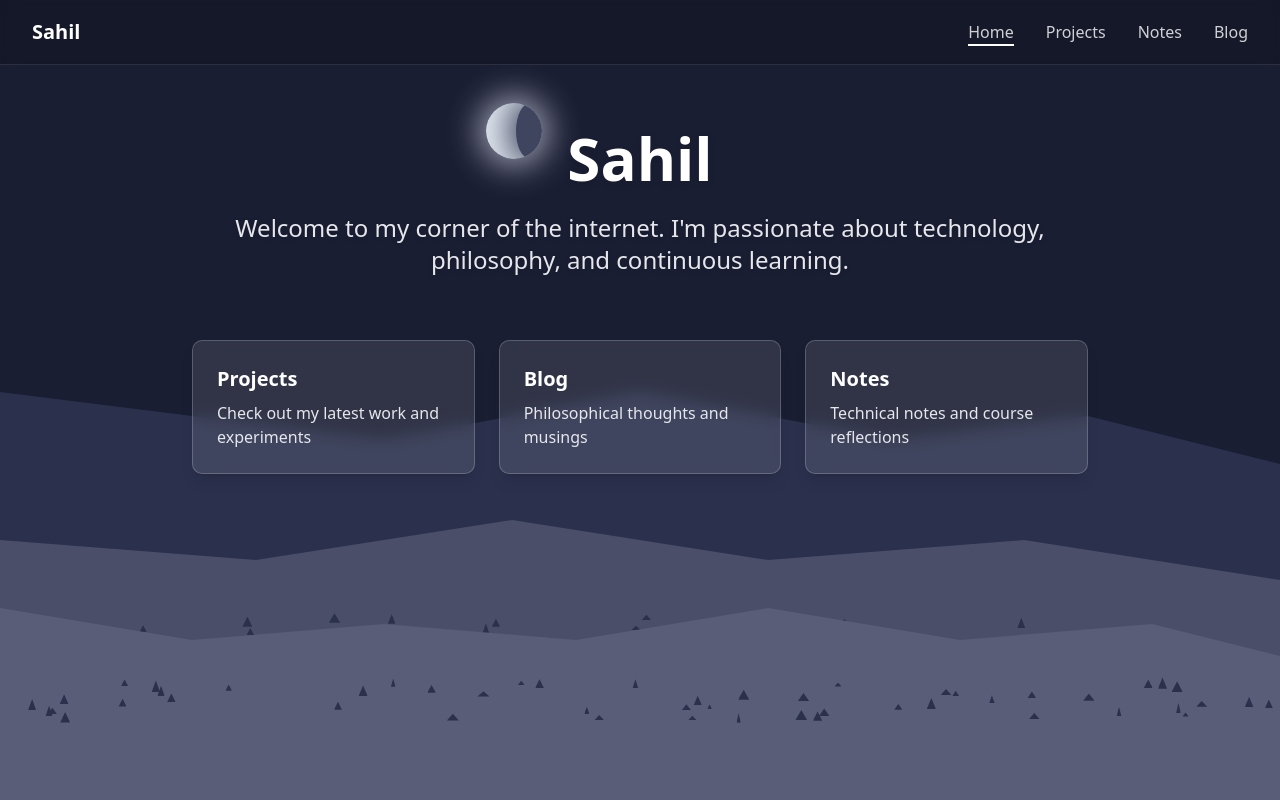
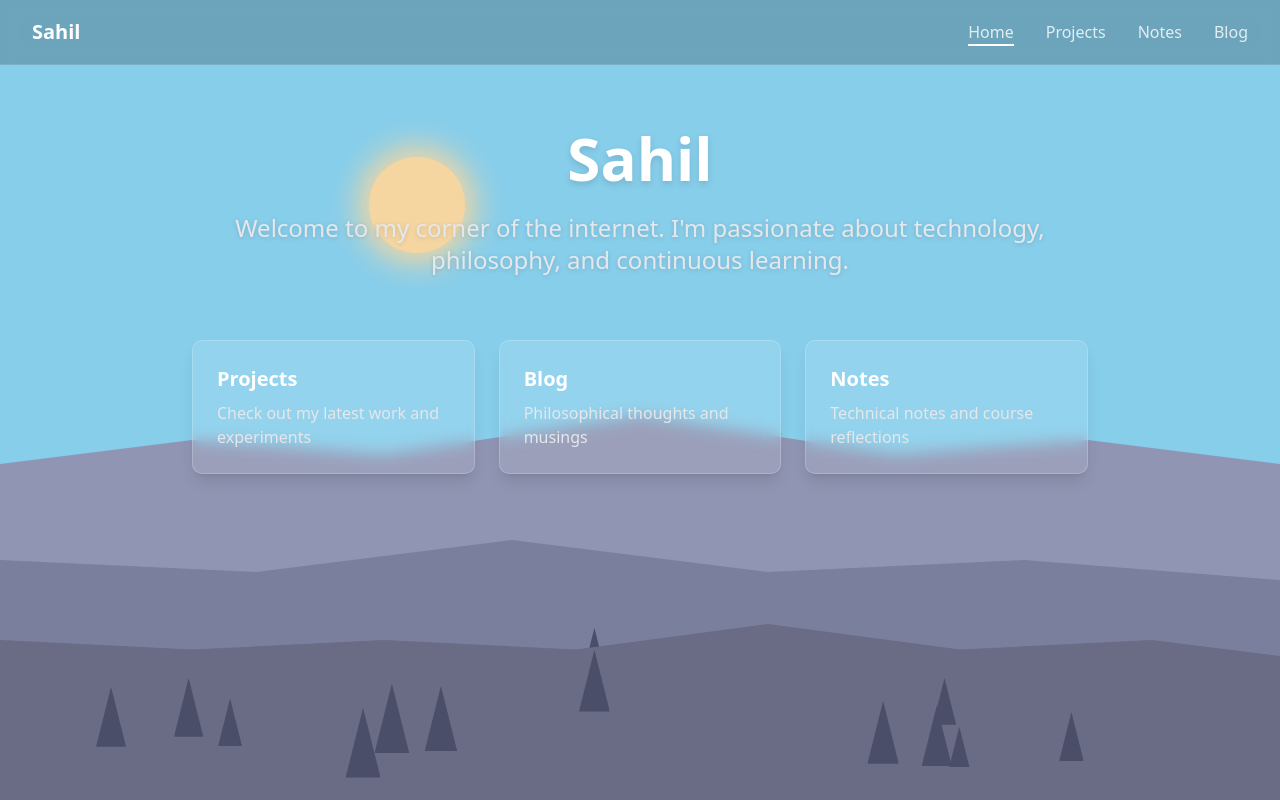
Before and after one commit to woodpulp003/personal-website, a Next.js app: page / in a window 1280 px wide. Built offline with nearby package versions, Linux system fonts and the light colour scheme.

Commit message:
sky full of stars

```diff
--- a/src/app/page.tsx
+++ b/src/app/page.tsx
@@ -36,24 +36,40 @@
   return `#${rr.toString(16).padStart(2, '0')}${rg.toString(16).padStart(2, '0')}${rb.toString(16).padStart(2, '0')}`;
 }
 
+// Add seeded random number generator
+function mulberry32(a: number) {
+  return function() {
+    let t = a += 0x6D2B79F5;
+    t = Math.imul(t ^ t >>> 15, t | 1);
+    t ^= t + Math.imul(t ^ t >>> 7, t | 61);
+    return ((t ^ t >>> 14) >>> 0) / 4294967296;
+  }
+}
+
 // Component to render the star field only on the client
 const StarField = ({ isNight, scrollY }: { isNight: boolean, scrollY: number }) => {
   const [stars, setStars] = useState<Array<{ id: number, style: CSSProperties }>>([]);
 
   // Effect to generate stars only on the client after mount
   useEffect(() => {
-    const generatedStars = Array.from({ length: 350 }).map((_, i) => {
-      const size = Math.random() * 1.5 + 0.5;
+    const random = mulberry32(5); // Use seed 42 for stars
+    const generatedStars = Array.from({ length: 500 }).map((_, i) => {
+      // Create more stars near the top using exponential distribution
+      const top = Math.pow(random(), 2) * 100; // This creates more stars near 0%
+      const size = random() * 1.2 + 0.3; // Smaller stars: 0.3-1.5px
+      const opacity = random() * 0.5 + 0.3; // Opacity between 0.3-0.8
+      const twinkleDuration = random() * 3 + 2; // Twinkle duration between 2-5s
+
       return {
         id: i,
         style: {
           width: `${size}px`,
           height: `${size}px`,
-          top: `${Math.pow(Math.random(), 1.5) * 100}%`, // more stars near horizon
-          left: `${Math.random() * 100}%`,
-          opacity: Math.random() * 0.7 + 0.3,
-          animation: `twinkle ${Math.random() * 5 + 5}s ease-in-out infinite alternate`,
-          filter: 'blur(0.5px)',
+          top: `${top}%`,
+          left: `${random() * 100}%`,
+          opacity,
+          animation: `twinkle ${twinkleDuration}s ease-in-out infinite alternate`,
+          filter: 'blur(0.2px)',
         }
       };
     });
@@ -62,11 +78,11 @@
 
   // Render stars only if it's night and the stars array is populated
   if (!isNight || stars.length === 0) {
-    return null; // Don't render stars if not night or not yet generated
+    return null;
   }
 
   return (
-    <div className="absolute inset-0 z-[-2] pointer-events-none" style={{ opacity: 1 - (scrollY * 0.001) }}>
+    <div className="fixed inset-0 z-[-1] pointer-events-none" style={{ opacity: 1 - (scrollY * 0.001) }}>
       {stars.map((star) => (
         <div
           key={star.id}
@@ -78,29 +94,33 @@
   );
 };
 
-// Component to render geometric trees on a mountain layer
-const MountainTrees = ({ colorClass, density, mountainHeight, scrollFactor }: { colorClass: string, density: number, mountainHeight: string, scrollFactor: number }) => {
+// Component to render geometric trees on mountains
+const MountainTrees = ({ colorClass, mountainHeight, scrollFactor }: { colorClass: string, mountainHeight: string, scrollFactor: number }) => {
   const [trees, setTrees] = useState<Array<{ id: number, style: CSSProperties }>>([]);
   const [scrollY, setScrollY] = useState(0);
 
   // Effect to generate trees only on the client after mount
   useEffect(() => {
-    const generatedTrees = Array.from({ length: density }).map((_, i) => ({
-      id: i,
-      style: {
-        position: 'absolute' as CSSProperties['position'],
-        // Random horizontal position across the mountain width
-        left: `${Math.random() * 100}%`,
-        // Random vertical position near the top of the mountain layer, adjusted for perceived perspective
-        bottom: `${Math.random() * (parseInt(mountainHeight, 10) * 0.3) + (parseInt(mountainHeight, 10) * 0.6)}%`,
-        width: `${Math.random() * 8 + 4}px`, // Random width
-        height: `${Math.random() * 8 + 4}px`, // Random height
-        // Use clip-path to create a triangle shape
-        clipPath: 'polygon(50% 0%, 0% 100%, 100% 100%)',
-        // The background color will be applied via the Tailwind class
-        // transform: 'translateX(-50%)', // Center the triangle horizontally
-      }
-    }));
+    const random = mulberry32(5); // Use seed 123 for trees
+    const generatedTrees = Array.from({ length: 12 }).map((_, i) => {
+      const height = random() * 30 + 40; // Height between 40-70px
+      const width = height * 0.5; // Width is 50% of height
+      const left = random() * 85 + 7.5; // Position between 7.5-92.5% of width
+      const bottom = random() * 25 + 5; // Position between 5-30% from bottom
+
+      return {
+        id: i,
+        style: {
+          position: 'absolute' as CSSProperties['position'],
+          left: `${left}%`,
+          bottom: `${bottom}%`,
+          width: `${width}px`,
+          height: `${height}px`,
+          clipPath: 'polygon(50% 0%, 0% 100%, 100% 100%)',
+          transition: 'background-color 1s ease-in-out',
+        }
+      };
+    });
     setTrees(generatedTrees);
 
     // Add scroll listener for parallax effect
@@ -110,7 +130,7 @@
     window.addEventListener('scroll', handleScroll);
     return () => window.removeEventListener('scroll', handleScroll);
 
-  }, [density, mountainHeight]); // Regenerate trees if density or mountain height changes
+  }, [mountainHeight]);
 
   return (
     <div className="absolute inset-0 z-10">
@@ -136,11 +156,6 @@
   const [farMountainColor, setFarMountainColor] = useState('#9095b3'); // Default to Alto's day color
   const [middleMountainColor, setMiddleMountainColor] = useState('#7a7f9e'); // Default to Alto's day color
   const [closeMountainColor, setCloseMountainColor] = useState('#6a6b85'); // Default to Alto's day color
-
-  const [farTreeColor, setFarTreeColor] = useState('bg-alto-tree-day');
-  const [middleTreeColor, setMiddleTreeColor] = useState('bg-alto-tree-day');
-  const [closeTreeColor, setCloseTreeColor] = useState('bg-alto-tree-day');
-
   const [skyColor, setSkyColor] = useState('#87ceeb');
   const [arcCenterY, setArcCenterY] = useState(400); // Default value
 
@@ -174,16 +189,23 @@
     let animationFrame: number;
     function updateCelestial() {
       const now = performance.now();
-      const fastMinutes = ((now / 1000) % 120) / 120 * 1440;
+      // Get current time in milliseconds and modulo by 2 minutes (120000ms)
+      const currentTimeMs = Date.now() % 120000;
+      // Add the current time offset to the animation
+      const fastMinutes = ((now / 1000 + currentTimeMs / 1000) % 120) / 120 * 1440;
       const dayProgress = fastMinutes / 1440;
       const sunAngle = dayProgress * 2 * Math.PI - Math.PI / 2;
       const moonAngle = sunAngle + Math.PI;
       const arcRadius = arcCenterY * 0.7;
 
+      const newSunTop = `${arcCenterY - arcRadius * Math.sin(sunAngle)}px`;
+      const newSunLeft = `${50 + 35 * Math.cos(sunAngle)}%`;
+      const isSunVisible = arcCenterY - arcRadius * Math.sin(sunAngle) < arcCenterY;
+
       setSunPosition({
-        top: `${arcCenterY - arcRadius * Math.sin(sunAngle)}px`,
-        left: `${50 + 35 * Math.cos(sunAngle)}%`,
-        visible: arcCenterY - arcRadius * Math.sin(sunAngle) < arcCenterY
+        top: newSunTop,
+        left: newSunLeft,
+        visible: isSunVisible
       });
 
       setMoonPosition({
@@ -195,21 +217,43 @@
       // Night detection
       const hour = Math.floor(fastMinutes / 60);
       setIsNight(hour < 6 || hour >= 20);
-      // Mountain and tree colors (unchanged)
-      let farMountainHex = '#9095b3', middleMountainHex = '#7a7f9e', closeMountainHex = '#6a6b85';
-      if (hour >= 0 && hour < 6) { farMountainHex = '#2b304d'; middleMountainHex = '#4a4e69'; closeMountainHex = '#5a5d77'; }
-      else if (hour >= 6 && hour < 8) { farMountainHex = '#e3a975'; middleMountainHex = '#eacb8a'; closeMountainHex = '#f5d6a1'; }
-      else if (hour >= 17 && hour < 20) { farMountainHex = '#fb8b24'; middleMountainHex = '#ffb703'; closeMountainHex = '#f5d6a1'; }
-      else if (hour >= 20) { farMountainHex = '#2b304d'; middleMountainHex = '#4a4e69'; closeMountainHex = '#5a5d77'; }
-      setFarMountainColor(farMountainHex);
-      setMiddleMountainColor(middleMountainHex);
-      setCloseMountainColor(closeMountainHex);
-      let treeColor = 'bg-alto-tree-day';
-      if (hour >= 0 && hour < 6) treeColor = 'bg-alto-tree-night';
-      else if (hour >= 6 && hour < 8) treeColor = 'bg-alto-tree-dawn';
-      else if (hour >= 17 && hour < 20) treeColor = 'bg-alto-tree-dusk';
-      else if (hour >= 20) treeColor = 'bg-alto-tree-night';
-      setFarTreeColor(treeColor); setMiddleTreeColor(treeColor); setCloseTreeColor(treeColor);
+
+      // Mountain and tree colors based on sun position
+      const sunY = parseFloat(newSunTop);
+      const sunRadius = 48;
+      const horizonY = arcCenterY;
+      let sunOpacity = 1;
+      if (sunY + sunRadius > horizonY) {
+        sunOpacity = 0;
+      } else if (sunY + sunRadius > horizonY - sunRadius * 2) {
+        sunOpacity = 1 - ((sunY + sunRadius - (horizonY - sunRadius * 2)) / (sunRadius * 2));
+      }
+
+      // Mountain colors
+      const farDay = '#9095b3', farDusk = '#eacb8a', farNight = '#2b304d';
+      const midDay = '#7a7f9e', midDusk = '#e3a975', midNight = '#4a4e69';
+      const closeDay = '#6a6b85', closeDusk = '#f5d6a1', closeNight = '#5a5d77';
+
+      let far, mid, close;
+
+      if (sunOpacity > 0.7) {
+        far = lerpColor(farDay, farDusk, (1 - sunOpacity) / 0.3);
+        mid = lerpColor(midDay, midDusk, (1 - sunOpacity) / 0.3);
+        close = lerpColor(closeDay, closeDusk, (1 - sunOpacity) / 0.3);
+      } else if (sunOpacity > 0.2) {
+        far = lerpColor(farDusk, farNight, (0.7 - sunOpacity) / 0.5);
+        mid = lerpColor(midDusk, midNight, (0.7 - sunOpacity) / 0.5);
+        close = lerpColor(closeDusk, closeNight, (0.7 - sunOpacity) / 0.5);
+      } else {
+        far = farNight;
+        mid = midNight;
+        close = closeNight;
+      }
+
+      setFarMountainColor(far);
+      setMiddleMountainColor(mid);
+      setCloseMountainColor(close);
+
       animationFrame = requestAnimationFrame(updateCelestial);
     }
     animationFrame = requestAnimationFrame(updateCelestial);
@@ -239,27 +283,6 @@
       bg = night;
     }
     setSkyColor(bg);
-    // Mountain color stops
-    const farDay = '#9095b3', farDusk = '#eacb8a', farNight = '#2b304d';
-    const midDay = '#7a7f9e', midDusk = '#e3a975', midNight = '#4a4e69';
-    const closeDay = '#6a6b85', closeDusk = '#f5d6a1', closeNight = '#5a5d77';
-    let far, mid, close;
-    if (sunOpacity > 0.7) {
-      far = lerpColor(farDay, farDusk, (1 - sunOpacity) / 0.3);
-      mid = lerpColor(midDay, midDusk, (1 - sunOpacity) / 0.3);
-      close = lerpColor(closeDay, closeDusk, (1 - sunOpacity) / 0.3);
-    } else if (sunOpacity > 0.2) {
-      far = lerpColor(farDusk, farNight, (0.7 - sunOpacity) / 0.5);
-      mid = lerpColor(midDusk, midNight, (0.7 - sunOpacity) / 0.5);
-      close = lerpColor(closeDusk, closeNight, (0.7 - sunOpacity) / 0.5);
-    } else {
-      far = farNight;
-      mid = midNight;
-      close = closeNight;
-    }
-    setFarMountainColor(far);
-    setMiddleMountainColor(mid);
-    setCloseMountainColor(close);
   }, [sunPosition, arcCenterY]);
 
   return (
@@ -267,7 +290,7 @@
       {/* Sky Background - color based on sun fade */}
       <div
         className="fixed inset-0 transition-colors duration-1000"
-        style={{ zIndex: -1, backgroundColor: skyColor }}
+        style={{ zIndex: -2, backgroundColor: skyColor }}
       />
 
       {/* Star Field - Rendered as a separate component */}
@@ -357,13 +380,13 @@
             left: 0,
             width: '100%',
             height: '60vh',
-            clipPath: "polygon(0% 100%, 100% 100%, 100% 30%, 85% 20%, 70% 25%, 50% 15%, 30% 25%, 15% 20%, 0% 15%)",
-            backgroundColor: farMountainColor, // Use inline style with hex color
+            clipPath: "polygon(0% 100%, 100% 100%, 100% 30%, 85% 25%, 70% 28%, 50% 20%, 30% 28%, 15% 25%, 0% 30%)",
+            backgroundColor: farMountainColor,
             transform: `translateY(${scrollY * 0.1}px)`,
           }}
         >
           {/* Trees for Far Mountains */}
-          <MountainTrees colorClass={farTreeColor} density={30} mountainHeight="60vh" scrollFactor={0.1} />
+          <MountainTrees colorClass="bg-alto-tree-day" mountainHeight="60vh" scrollFactor={0.1} />
         </div>
         {/* Middle Mountains */}
         <div
@@ -374,13 +397,13 @@
             left: 0,
             width: '100%',
             height: '50vh',
-            clipPath: "polygon(0% 100%, 100% 100%, 100% 45%, 80% 35%, 60% 40%, 40% 30%, 20% 40%, 0% 35%)",
-            backgroundColor: middleMountainColor, // Use inline style with hex color
+            clipPath: "polygon(0% 100%, 100% 100%, 100% 45%, 80% 40%, 60% 43%, 40% 35%, 20% 43%, 0% 40%)",
+            backgroundColor: middleMountainColor,
             transform: `translateY(${scrollY * 0.2}px)`
           }}
         >
           {/* Trees for Middle Mountains */}
-          <MountainTrees colorClass={middleTreeColor} density={40} mountainHeight="50vh" scrollFactor={0.2} />
+          <MountainTrees colorClass="bg-alto-tree-day" mountainHeight="50vh" scrollFactor={0.2} />
         </div>
         {/* Close Mountains */}
         <div
@@ -391,14 +414,14 @@
             left: 0,
             width: '100%',
             height: '40vh',
-            clipPath: "polygon(0% 100%, 100% 100%, 100% 55%, 90% 45%, 75% 50%, 60% 40%, 45% 50%, 30% 45%, 15% 50%, 0% 40%)",
-            backgroundColor: closeMountainColor, // Use inline style with hex color
+            clipPath: "polygon(0% 100%, 100% 100%, 100% 55%, 90% 50%, 75% 53%, 60% 45%, 45% 53%, 30% 50%, 15% 53%, 0% 50%)",
+            backgroundColor: closeMountainColor,
             transform: `translateY(${scrollY * 0.3}px)`,
             zIndex: 10,
           }}
         >
           {/* Trees for Close Mountains */}
-          <MountainTrees colorClass={closeTreeColor} density={50} mountainHeight="40vh" scrollFactor={0.3} />
+          <MountainTrees colorClass="bg-alto-tree-day" mountainHeight="40vh" scrollFactor={0.3} />
         </div>
       </div>
 
```
